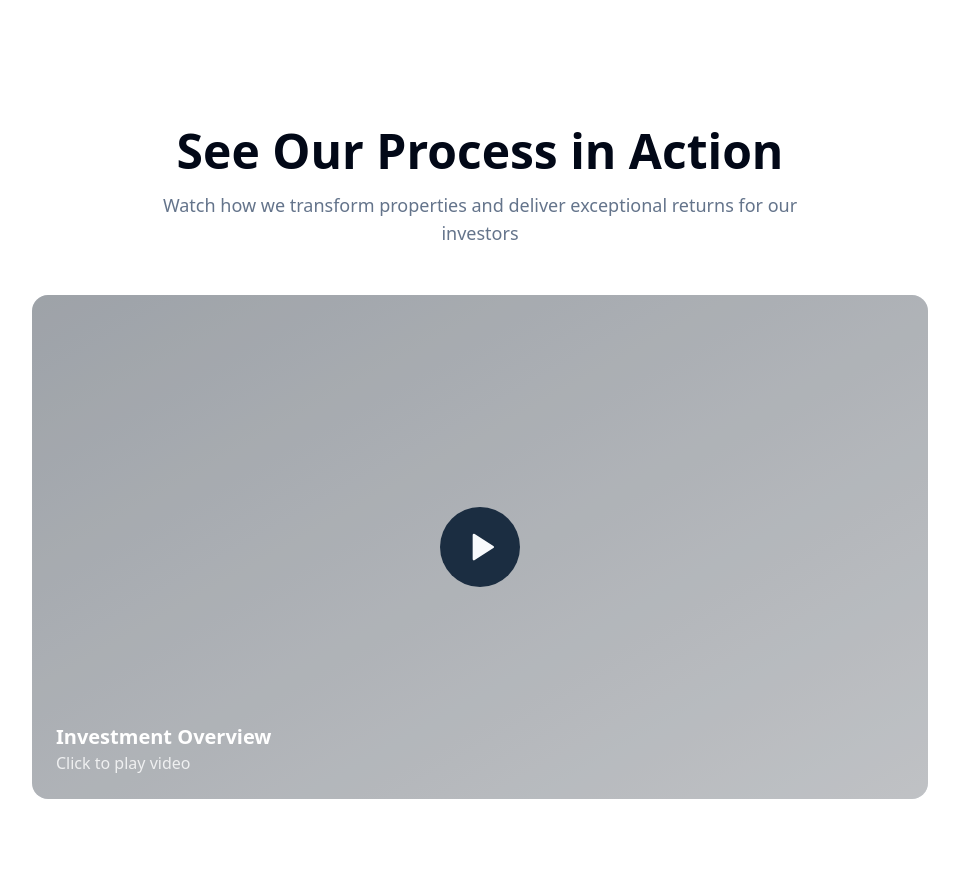
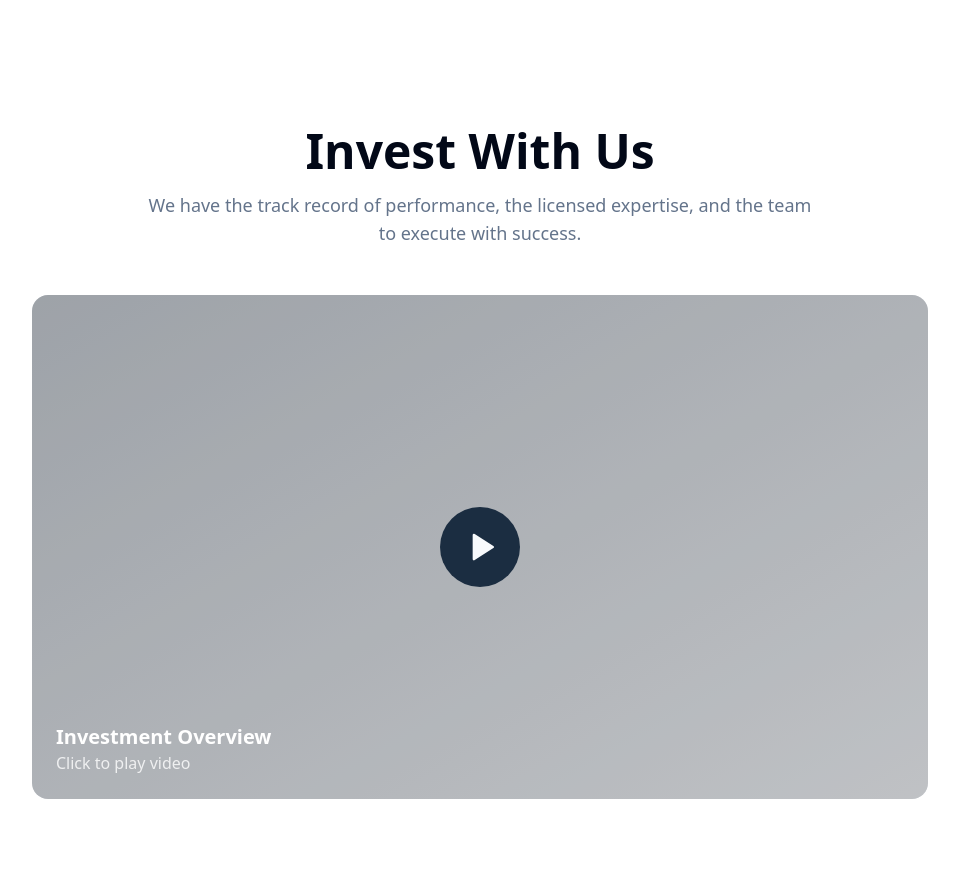
Before and after one commit to Noval-Capital-Group/deal-showcase-plan, a React (Vite) app: page / in a window 1280 px wide. Shown: the part 6620-7497 px from the top of the page, without its empty margins (160-1119 px from the left). Built offline with nearby package versions, Linux system fonts and the light colour scheme.

Commit message:
Manual edit: src/components/site/VideoSection.tsx

```diff
--- a/src/components/site/VideoSection.tsx
+++ b/src/components/site/VideoSection.tsx
@@ -12,9 +12,9 @@ const VideoSection = () => {
     <section className="relative w-full bg-background">
       <div className="container mx-auto px-4 py-20">
         <div className="text-center mb-12">
-          <h2 className="text-3xl font-bold md:text-5xl">See Our Process in Action</h2>
+          <h2 className="text-3xl font-bold md:text-5xl">Invest With Us</h2>
           <p className="mt-4 text-lg text-muted-foreground max-w-2xl mx-auto">
-            Watch how we transform properties and deliver exceptional returns for our investors
+            We have the track record of performance, the licensed expertise, and the team to execute with success.
           </p>
         </div>
 
```
